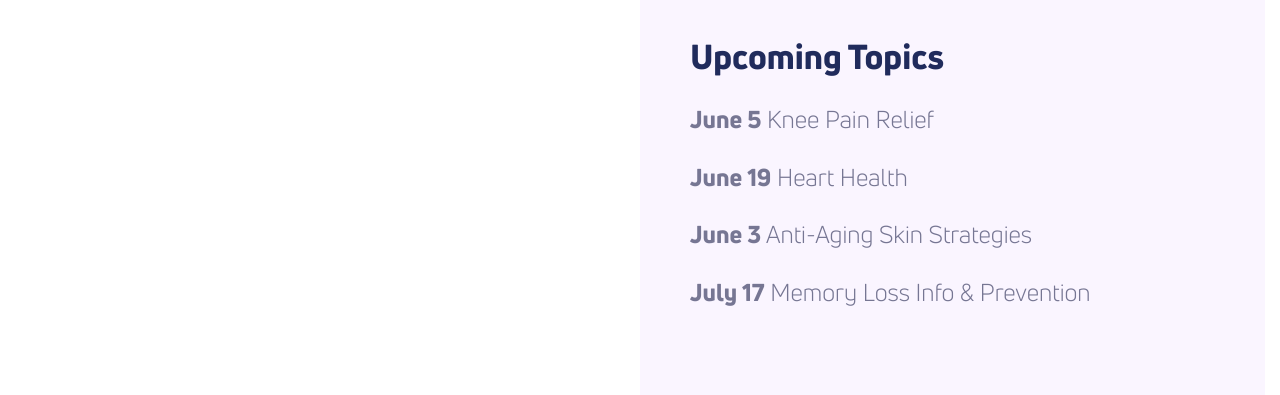
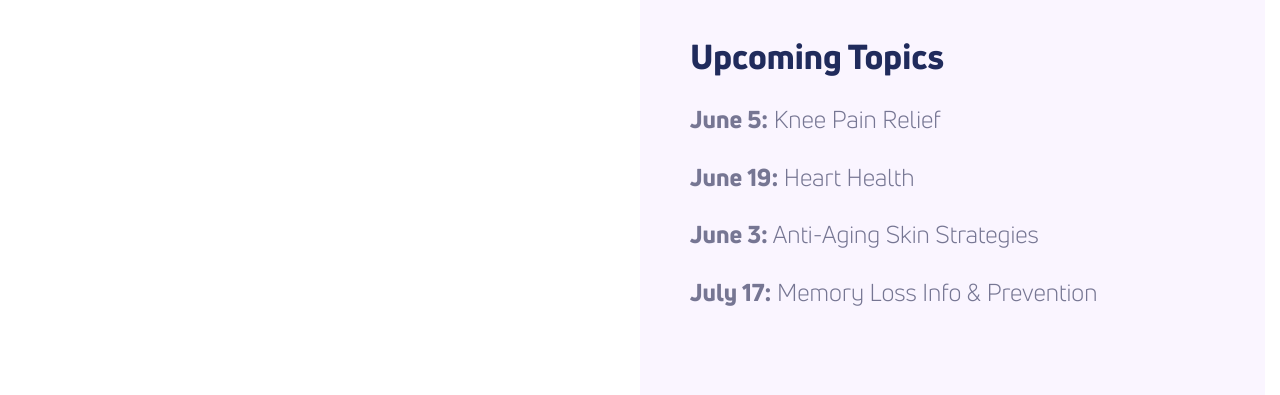
Before and after one commit to theneverwoods/gerstenberg.clinic, a Jekyll site: the page built from luncheon.html, in a window 1280 px wide. Shown: the part 262-657 px from the top of the page. Built offline with Jekyll 4.4.1, drawn with Linux system fonts in a browser that asks for light colours.

```diff
--- a/luncheon.html
+++ b/luncheon.html
@@ -15,10 +15,10 @@ redirect_from: /learningluncheon
 	</div>
 	<div class="half tile light text">
 		<h2>Upcoming Topics</2h>
-		<p><b>June 5</b> Knee Pain Relief</p>
-		<p><b>June 19</b> Heart Health</p>
-		<p><b>June 3</b> Anti-Aging Skin Strategies</p>
-		<p><b>July 17</b> Memory Loss Info & Prevention</p>
+		<p><b>June 5:</b> Knee Pain Relief</p>
+		<p><b>June 19:</b> Heart Health</p>
+		<p><b>June 3:</b> Anti-Aging Skin Strategies</p>
+		<p><b>July 17:</b> Memory Loss Info & Prevention</p>
 		</br>
 		<p><b>Call to reserve your spot!</b> 409.210.3336</p>
 	</div>
```
